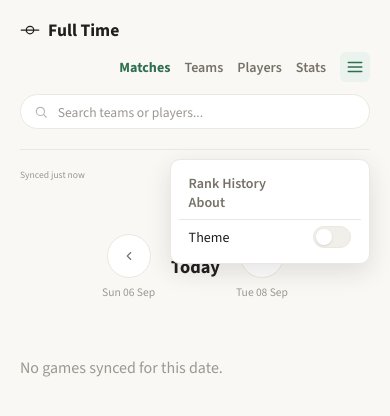
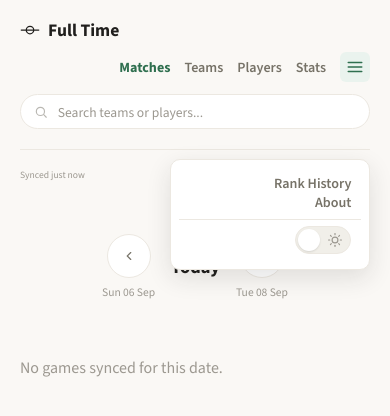
Before and after one commit to Samichex/soccer-tracker, a FastAPI app: page / in a window 390 px wide, after a click that opens the changed part. Shown: the top 416 px of the page. Run offline with FastAPI, Linux system fonts and the light colour scheme; data comes from the database, SQL or seed files in the repository; data that the repository does not hold is empty.

Commit message:
Right-justify hamburger menu links and restyle theme toggle
Right-align the nav links in the hamburger dropdown, and rework the
dark/light toggle to match the D1/D3 division switch pill design,
swapping the plain thumb for sun/moon icons and dropping the "Theme"
label. Device-preference default is unchanged.

Co-Authored-By: Claude Sonnet 5 <noreply@anthropic.com>

```diff
--- a/app/static/style.css
+++ b/app/static/style.css
@@ -233,31 +233,49 @@ html.brand-no-anim .brand-word { animation: none; clip-path: inset(0 0 0 0); }
     color: var(--text);
 }
 .menu-panel .menu-section + .menu-section { border-top: 1px solid var(--border); }
-.menu-row.menu-link { text-decoration: none; }
+.menu-row.menu-link { text-decoration: none; justify-content: flex-end; }
+.menu-row:has(.theme-switch) { justify-content: flex-end; }
 .menu-row.menu-link:hover, .menu-row.menu-link.active { color: var(--accent); }
 .menu-row.menu-link.is-disabled { color: var(--muted-2); cursor: default; pointer-events: none; }
 
 .theme-switch {
     position: relative;
-    width: 38px;
-    height: 22px;
-    padding: 2px;
-    border: 1px solid var(--border);
+    display: inline-flex;
+    align-items: center;
+    flex: none;
+    width: 56px;
+    height: 28px;
     border-radius: 999px;
     background: var(--neutral-soft);
+    border: 1px solid var(--border);
     cursor: pointer;
+    transition: background-color 0.15s ease, border-color 0.15s ease;
 }
+.theme-switch-icon {
+    position: absolute;
+    top: 50%;
+    right: 8px;
+    transform: translateY(-50%);
+    display: flex;
+    color: var(--muted-2);
+}
+.theme-switch-icon .theme-icon-moon { display: none; }
 .theme-switch-thumb {
-    display: block;
-    width: 16px;
-    height: 16px;
+    position: absolute;
+    top: 2px;
+    left: 2px;
+    width: 22px;
+    height: 22px;
     border-radius: 50%;
     background: var(--surface);
     box-shadow: 0 1px 2px var(--scroll-shadow);
     transition: transform 0.15s ease;
 }
 .theme-switch.is-dark { background: var(--accent-soft); border-color: var(--accent); }
-.theme-switch.is-dark .theme-switch-thumb { transform: translateX(16px); background: var(--accent); }
+.theme-switch.is-dark .theme-switch-thumb { transform: translateX(28px); background: var(--accent); }
+.theme-switch.is-dark .theme-switch-icon { left: 8px; right: auto; color: #fff; }
+.theme-switch.is-dark .theme-icon-sun { display: none; }
+.theme-switch.is-dark .theme-icon-moon { display: block; }
 
 .brand-sync { font-size: 0.6rem; color: var(--muted-2); }
 
--- a/app/templates/_nav.html
+++ b/app/templates/_nav.html
@@ -52,8 +52,11 @@
                 </div>
                 <div class="menu-section">
                     <div class="menu-row">
-                        <span>Theme</span>
                         <button type="button" class="theme-switch" id="ft-theme-switch" role="switch" aria-checked="false" aria-label="Dark mode">
+                            <span class="theme-switch-icon">
+                                <svg class="theme-icon-sun" width="14" height="14" viewBox="0 0 24 24" fill="none" stroke="currentColor" stroke-width="2" stroke-linecap="round" stroke-linejoin="round"><circle cx="12" cy="12" r="5"></circle><line x1="12" y1="1" x2="12" y2="3"></line><line x1="12" y1="21" x2="12" y2="23"></line><line x1="4.22" y1="4.22" x2="5.64" y2="5.64"></line><line x1="18.36" y1="18.36" x2="19.78" y2="19.78"></line><line x1="1" y1="12" x2="3" y2="12"></line><line x1="21" y1="12" x2="23" y2="12"></line><line x1="4.22" y1="19.78" x2="5.64" y2="18.36"></line><line x1="18.36" y1="5.64" x2="19.78" y2="4.22"></line></svg>
+                                <svg class="theme-icon-moon" width="14" height="14" viewBox="0 0 24 24" fill="none" stroke="currentColor" stroke-width="2" stroke-linecap="round" stroke-linejoin="round"><path d="M21 12.79A9 9 0 1 1 11.21 3 7 7 0 0 0 21 12.79z"></path></svg>
+                            </span>
                             <span class="theme-switch-thumb"></span>
                         </button>
                     </div>
```
